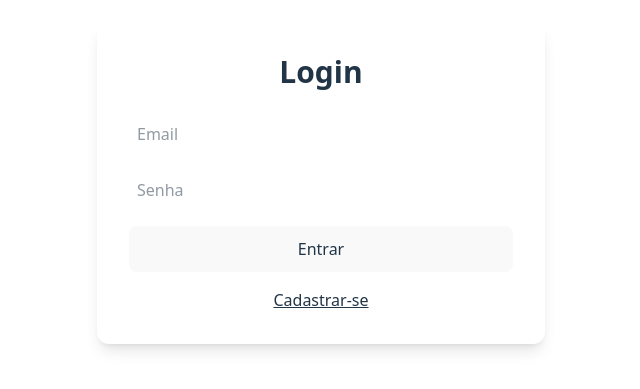
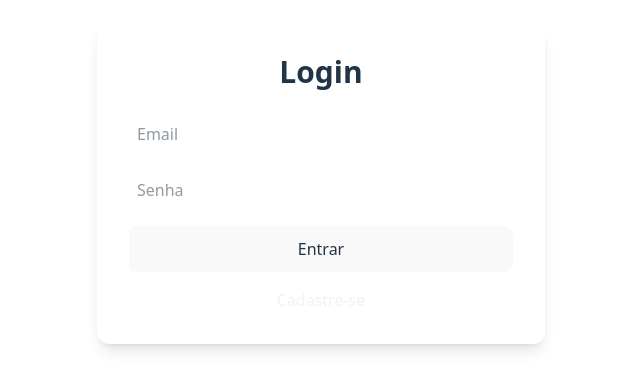
Before and after one commit to T4mie/Fichario-Do-Mestre, a React (Vite) app: page /login in a window 1280 px wide. Shown: the part 217-606 px from the top of the page, without its empty margins (319-959 px from the left). Built offline with nearby package versions, Linux system fonts and the light colour scheme; no server answers.

Commit message:
Estruturação das páginas
Estruturação das páginas e conexões entre página Home, Login e Cadastro

```diff
--- a/package.json
+++ b/package.json
@@ -12,6 +12,7 @@
   "dependencies": {
     "@tailwindcss/vite": "^4.0.9",
     "firebase": "^11.6.0",
+    "lucide-react": "^0.509.0",
     "react": "^19.0.0",
     "react-dnd": "^16.0.1",
     "react-dnd-html5-backend": "^16.0.1",
--- a/src/App.tsx
+++ b/src/App.tsx
@@ -1,9 +1,7 @@
 // src/App.tsx
 import { Routes, Route } from "react-router-dom";
-import Login from "./Login";
-import Upload from "./Upload";
-import Mostrar from "./Mostrar";
-import CriarConta from "./Cadastro";
+import Login from "./pages/Login";
+import CriarConta from "./pages/Cadastro";
 import Home from "./pages/Home";
 
 export default function App() {
@@ -11,19 +9,7 @@ export default function App() {
     <Routes>
       <Route path="/" element={<Home />} />
       <Route
-        path="/upload"
-        element={
-            <Upload />
-        }
-      />
-      <Route
-        path="/mostrar"
-        element={
-            <Mostrar />
-        }
-      />
-      <Route
-        path="/criar-conta"
+        path="/cadastro"
         element={
           <CriarConta />
         }
--- a/src/index.css
+++ b/src/index.css
@@ -17,11 +17,11 @@
 
 a {
   font-weight: 500;
-  color: #646cff;
+  color: #f1f1f1;
   text-decoration: inherit;
 }
 a:hover {
-  color: #535bf2;
+  color: #f1f1f1;
 }
 
 
--- a/src/Cadastro.tsx
+++ b/src/pages/Cadastro.tsx
@@ -1,7 +1,7 @@
 // src/Cadastro.tsx
 import { useState } from "react";
-import { registerWithEmail } from "./backend/auth";
-import { useNavigate } from "react-router-dom";
+import { registerWithEmail } from "../backend/auth";
+import { NavLink, useNavigate } from "react-router-dom";
 
 export default function CriarConta() {
   // declarando as constantes do email e da senha
@@ -11,7 +11,6 @@ export default function CriarConta() {
 
   // declarando o método de navegação
   const navigate = useNavigate();
-
   // método de cadastro
   const handleCadastro = async () => {
     if (senha !== confirmarSenha) {
@@ -60,9 +59,8 @@ export default function CriarConta() {
         >
           Cadastrar
         </button>
-        <p onClick={() => navigate("/login")}
-        className="mt-4 underline cursor-pointer hover:opacity-70">
-          Já tem conta? Fazer login
+        <p className={"mt-4 cursor-pointer hover:opacity-70  text-inherit"} >
+          <NavLink to={"/login"} >Login</NavLink>
         </p>
       </div>
     </div>
--- a/src/pages/Home.tsx
+++ b/src/pages/Home.tsx
@@ -1,12 +1,14 @@
-import { Outlet, Link } from "react-router-dom";
-
+import {NavLink } from "react-router-dom";
+import { User, UserRound } from 'lucide-react';
 
 const Home = () => {
   return (
     <div>
       <nav className="px-6 py-4 flex justify-between items-center">
-        <div className="text-xl font-bold">MinhaLogo</div>
-
+        <div className="text-xl font-bold">
+            <NavLink to={"/cadastro"}>Fichário do Mestre</NavLink>
+        </div>
+      <NavLink to={'/login'}><UserRound size={30}/></NavLink>
       </nav>
 
     </div>
--- a/src/Login.tsx
+++ b/src/pages/Login.tsx
@@ -1,6 +1,6 @@
 import { useState } from "react";
-import { loginWithEmail } from "./backend/auth";
-import { useNavigate } from "react-router"
+import { loginWithEmail } from "../backend/auth";
+import { NavLink, useNavigate } from "react-router"
 
 export default function Login() {
   // declarando as constantes do email e da senha
@@ -46,9 +46,10 @@ export default function Login() {
         >
           Entrar
         </button>
-        <p onClick={() => navigate("/criar-conta")}
-        className="mt-4 underline cursor-pointer hover:opacity-70">
-          Cadastrar-se
+
+
+        <p className="mt-4 cursor-pointer hover:opacity-70">
+          <NavLink to={'/cadastro'}>Cadastre-se</NavLink>
         </p>
 
       </div>
```
Also changed, not shown: src/telasAntigas/Mostrar.tsx (renamed from src/Mostrar.tsx), src/telasAntigas/Upload.tsx (renamed from src/Upload.tsx), 1 other file (tests, documents, lock files or other folders).
